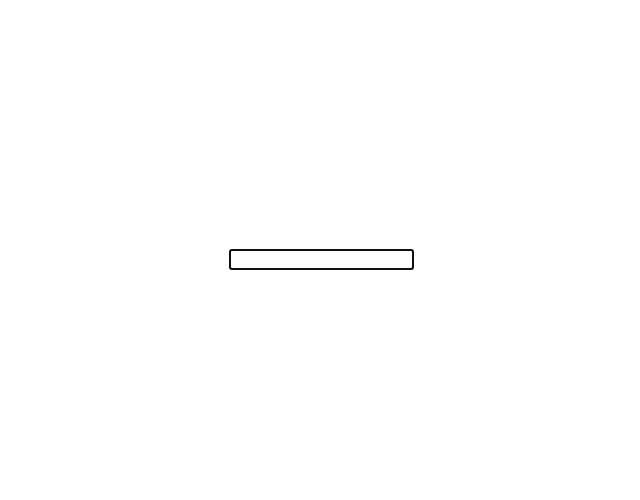
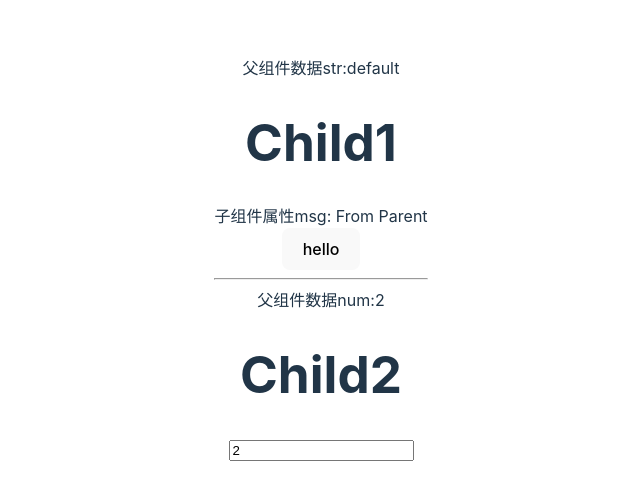
Before and after one commit to yzgang76/vite_vue_ts, a Vue app: page / in a window 1280 px wide. Shown: the part 142-642 px from the top of the page, without its empty margins (319-959 px from the left). Built offline with nearby package versions, Linux system fonts and the light colour scheme.

Commit message:
communication

```diff
--- a/src/components/App.vue
+++ b/src/components/App.vue
@@ -1,17 +1,22 @@
 <script setup lang="ts">
-import { ref, onMounted } from 'vue'
+import {ref} from 'vue'
+import Child1 from "./Child1.vue"
+import Child2 from "./Child2.vue"
 
-// 声明一个 ref 来存放该元素的引用
-// 必须和模板里的 ref 同名
-const input = ref(null)
-
-onMounted(() => {
-    input.value.focus()
-})
+const msgParent = ref('From Parent')
+const msgFromChild = ref("default")
+const numOfParent =ref(2);
+const handleMsg = (m: string) => {
+    msgFromChild.value = m
+}
 </script>
 
 <template>
-    <input ref="input" />
+    <div>父组件数据str:{{msgFromChild}}</div>
+    <Child1 :msg="msgParent" @sayHello="handleMsg"></Child1>
+    <hr>
+    <div>父组件数据num:{{numOfParent}}</div>
+    <Child2 v-model:num-of-child="numOfParent"></Child2>
 </template>
 
 <style scoped></style>
--- a/src/components/Child1.vue
+++ b/src/components/Child1.vue
@@ -1,22 +1,26 @@
 <template>
 <h1>Child1</h1>
+    <div>子组件属性msg: {{msg}}</div>
+    <button @click="submit">hello</button>
 </template>
 
 <script setup lang="ts">
-import {onBeforeMount, onBeforeUnmount, onMounted, onUnmounted} from "vue";
+const {msg} =defineProps({
+    msg: {
+        type: String,
+        default: "111",
+        required: true
+    }
+});
 
-onBeforeMount(()=>{
-    console.error('c1:onBeforeMount')
-})
-onMounted(()=>{
-    console.error('c1:onMounted')
-})
-onBeforeUnmount(()=>{
-    console.error('c1:onBeforeUnmount')
-})
-onUnmounted(()=>{
-    console.error('c1:onUnmounted')
-})
+const emits = defineEmits<{
+    (e: 'sayHello', msg: string): void
+}>()
+
+const submit=()=>{
+    emits('sayHello',msg.split('').reverse().join(''))
+}
+
 </script>
 
 <style scoped>
--- a/src/components/Child2.vue
+++ b/src/components/Child2.vue
@@ -1,22 +1,17 @@
 <template>
-<h1>Child2</h1>
+    <h1>Child2</h1>
+    <input type="number" :value="numOfChild" @input="update">
 </template>
 
 <script setup lang="ts">
-import {onBeforeMount, onBeforeUnmount, onMounted, onUnmounted} from "vue";
+defineProps({numOfChild: {type: Number, default: 0}})
+const emits = defineEmits<{
+    (e: 'update:num-of-child', num: number): void
+}>()
 
-onBeforeMount(()=>{
-    console.error('c2:onBeforeMount')
-})
-onMounted(()=>{
-    console.error('c2:onMounted')
-})
-onBeforeUnmount(()=>{
-    console.error('c2:onBeforeUnmount')
-})
-onUnmounted(()=>{
-    console.error('c2:onUnmounted')
-})
+const update = (ev: any) => {
+    emits('update:num-of-child', parseInt(ev.target.value))  //key is 'update:num'
+}
 </script>
 
 <style scoped>
```
Also changed, not shown: 1 other file (tests, documents, lock files or other folders).
